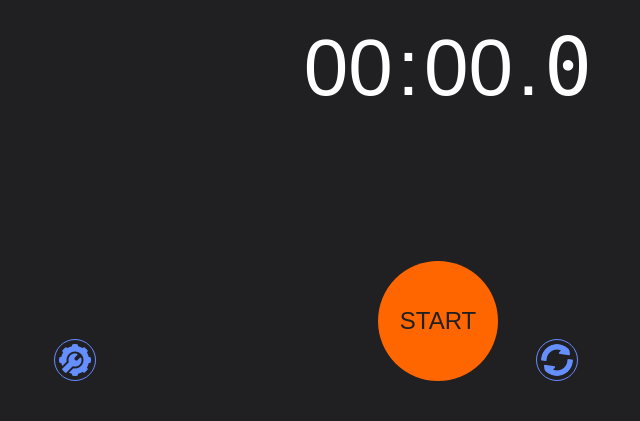
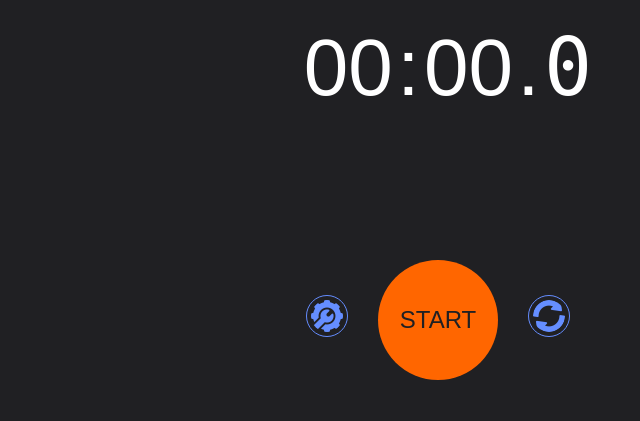
Before and after one commit to webnetkz/KAZmoney, a PHP site: page / in a window 1280 px wide. Shown: the part 379-800 px from the top of the page, without its empty margins (202-842 px from the left). Run offline with PHP 8.4, Linux system fonts and the light colour scheme.

Commit message:
fixed bugs all buttons, append security for menucontext, fixed scroll bugs

```diff
--- a/index.html
+++ b/index.html
@@ -19,10 +19,6 @@
 
         <style>
           @media only screen and (max-width: 1280px) {
-            .settings {
-                bottom: 5vh;
-                left: calc((100vw - 50vw) - 30vw);
-            }
           }
         </style>
       </head>
@@ -49,6 +45,7 @@
         </div>
       </div>
 
+      <div id="allBtns">
         <div id="settings" onclick="showMenu();">
           <img src="./public/img/icons/settings.png" class="settings" alt="settings application">
         </div>
@@ -58,9 +55,12 @@
         <div id="reset" onclick="window.location.href = 'index.html'">
           <img src="./public/img/icons/reset.png" class="reset" alt="reset application">
         </div>
+      </div>
 
       <!-- <script src="./public/js/main.js" type="module"></script> -->
       <script>
+
+        document.addEventListener('contextmenu', event => event.preventDefault());
 
         let firstStart = false;
         let startBtn = document.querySelector('#startBtn');
--- a/public/css/style.css
+++ b/public/css/style.css
@@ -39,15 +39,22 @@ html, body {
 .dashes {
   margin: -20px;
 }
+#allBtns {
+  position: fixed;
+  bottom: 5vh;
+  display: flex;
+  justify-content: center;
+  width: 100vw;
+  align-items: flex-end;
+}
 #startBtn {
-  position: fixed;
+  position: relative;
   display: flex;
+  margin: 1px 30px;
   justify-content: center;
   align-items: center;
   height: 15vh;
   width: 15vh;
-  left: calc((100vw - 50vw) - (15vh / 2));
-  bottom: 5vh;
   background-color: #ff6600;
   border-radius: 10vh;
   transition-duration: 500ms;
@@ -70,7 +77,7 @@ html, body {
   top: 5px;
   width: 100vw;
   box-sizing: border-box;
-  overflow-y: scroll;
+  overflow-y: auto;
 }
 .res {
   padding: 4px;
@@ -79,7 +86,7 @@ html, body {
 }
 
 .reset, .settings, .closeNav {
-  position: fixed;
+  position: relative;
   width: 32px;
   padding: 4px;
   border: 1px solid var(--mainColor);
@@ -88,7 +95,6 @@ html, body {
 }
 .reset {
   bottom: 5vh;
-  left: calc((100vw - 50vw) + (15vh / 2) + 3vw);
 }
 .reset:hover, .settings:hover, .closeNav:hover {
   cursor: pointer;
@@ -96,7 +102,6 @@ html, body {
 }
 .settings {
   bottom: 5vh;
-  left: calc((100vw - 50vw) - 7.5vw - 3vw);
 }
 .navSettings {
   transition-duration: 600ms;
```
Lines whose indentation alone changed are shown as unchanged.
